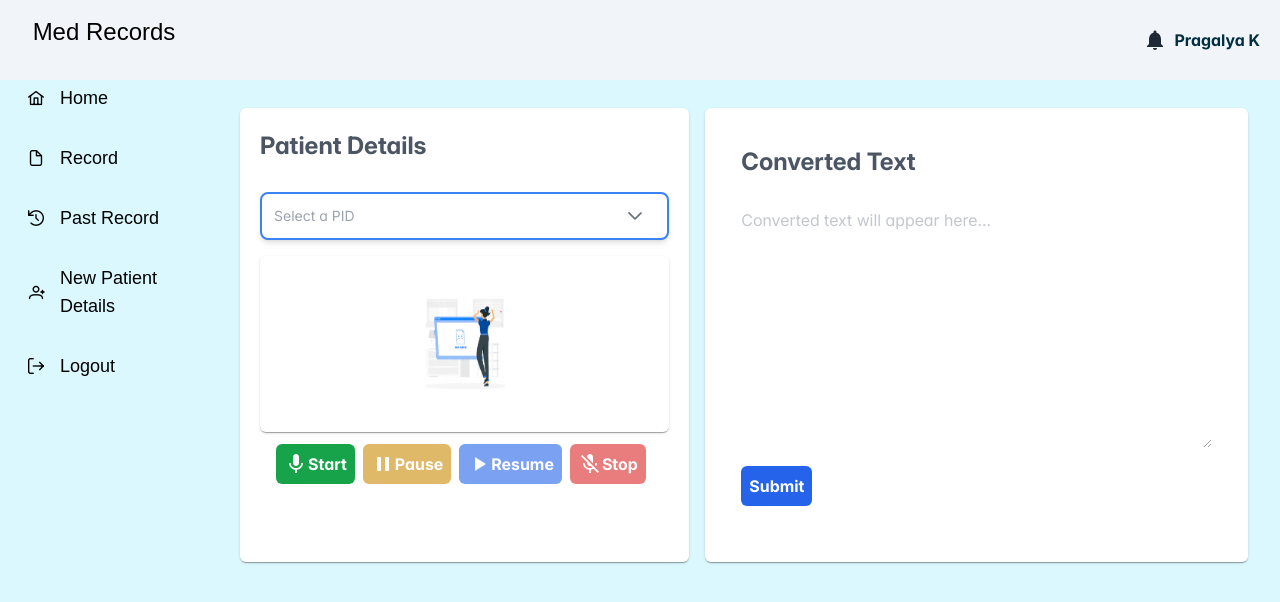
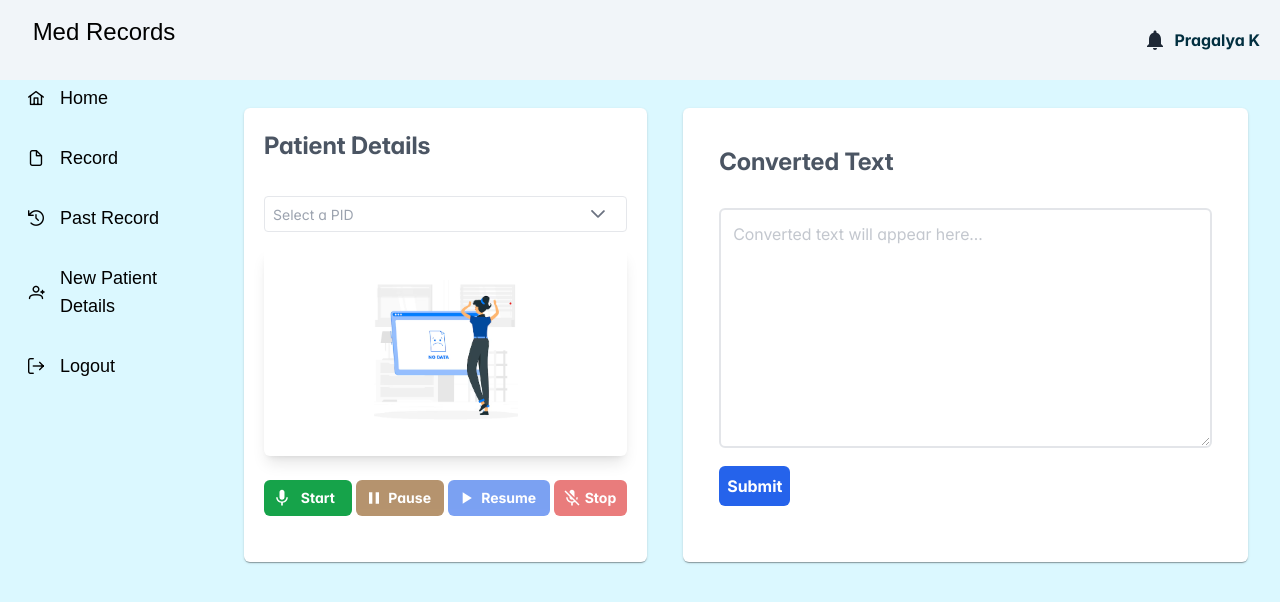
Before and after one commit to PragaL15/med_admin, a React (Vite) app: page /record in a window 1280 px wide. Shown: the top 602 px of the page. Built offline with nearby package versions, Linux system fonts and the light colour scheme; no server answers; sample sign-in values are in the browser's storage; a web font is replaced by a local one.

Commit message:
Updated code

```diff
--- a/src/components/Record/PatientCard.jsx
+++ b/src/components/Record/PatientCard.jsx
@@ -34,9 +34,12 @@ export default function PatientCard() {
       try {
         const token = getAuthToken();
         if (token) {
-        const response = await axios.get("http://localhost:8080/api/patients", {
+          const response = await axios.get(
+            "http://localhost:8080/api/patients",
+            {
               headers: { Authorization: `Bearer ${token}` },
-        });
+            }
+          );
           console.log("PIDs API Response:", response.data);
           setPid(response.data);
         } else {
@@ -61,13 +64,18 @@ useEffect(() => {
           setIsLoading(true);
           const token = getAuthToken();
           if (token) {
-          const response = await axios.get(`http://localhost:8080/api/patients/${selectedPid.p_id}`, {
+            const response = await axios.get(
+              `http://localhost:8080/api/patients/${selectedPid.p_id}`,
+              {
                 headers: { Authorization: `Bearer ${token}` },
-          });
+              }
+            );
             console.log("Patient Details API Response:", response.data);
             setPatientDetails(response.data);
           } else {
-          console.error("Unable to fetch patient details due to missing token.");
+            console.error(
+              "Unable to fetch patient details due to missing token."
+            );
           }
         } catch (error) {
           if (error.response && error.response.status === 401) {
@@ -90,7 +98,6 @@ useEffect(() => {
     console.log("Role:", localStorage.getItem("role"));
     console.log("User ID:", localStorage.getItem("user_id"));
   }, []);
-
 
   // Start recording audio
   const startRecording = async () => {
@@ -143,12 +150,16 @@ useEffect(() => {
     try {
       // Convert Blob to ArrayBuffer and then decode audio data
       const arrayBuffer = await blob.arrayBuffer();
-      const audioContext = new (window.AudioContext || window.webkitAudioContext)();
+      const audioContext = new (window.AudioContext ||
+        window.webkitAudioContext)();
       const audioBuffer = await audioContext.decodeAudioData(arrayBuffer);
 
       // Ensure we handle cases with multiple channels if needed
-      const channelData = audioBuffer.numberOfChannels > 1
-        ? Array.from({ length: audioBuffer.numberOfChannels }, (_, i) => audioBuffer.getChannelData(i))
+      const channelData =
+        audioBuffer.numberOfChannels > 1
+          ? Array.from({ length: audioBuffer.numberOfChannels }, (_, i) =>
+              audioBuffer.getChannelData(i)
+            )
           : [audioBuffer.getChannelData(0)]; // Default to mono channel
 
       // Encode to WAV format
@@ -164,9 +175,13 @@ useEffect(() => {
       formData.append("audio_data", wavBlob, "audio.wav");
 
       // Send POST request to the server
-      const response = await axios.post("http://localhost:5000/convert", formData, {
+      const response = await axios.post(
+        "http://localhost:5000/convert",
+        formData,
+        {
           headers: { "Content-Type": "multipart/form-data" },
-      });
+        }
+      );
 
       // Handle response
       if (response.data && response.data.text) {
@@ -211,7 +226,10 @@ useEffect(() => {
 
   return (
     <div className="inline w-full gap-4 mt-7 md:flex">
-      <Card title="Patient Details" className="w-full mt-6 md:w-1/2 md:mt-0 ">
+      <Card
+        title="Patient Details"
+        className="w-full mt-6 ml-1 md:w-2/5 md:mt-0 "
+      >
         <div className="card inline justify-content-center ">
           <Dropdown
             value={selectedPid}
@@ -220,70 +238,93 @@ useEffect(() => {
             optionLabel="p_id"
             placeholder="Select a PID"
             filter
-            className="w-full p-2 md:w-10rem bg-white border-2 border-blue-500 rounded-lg shadow-md hover:bg-white focus:outline-none focus:ring-2 focus:ring-blue-500"
+            className="input-class-drop"
+            panelClassName="custom-dropdown-panel"
           />
-          <Card className="mt-4 flex items-center justify-center border-black bg-white">
+
+          <Card className="mt-4 h-52 flex  items-center justify-center shadow-lg border-black bg-white">
             {isLoading ? (
               <p>Loading patient details...</p>
             ) : patientDetails ? (
               <div>
-                <p className="text-lg font-semibold text-blue-700 mb-2">
-                  Name: <span className="font-normal text-gray-800">{patientDetails.name}</span>
+                <p className=" font-semibold text-blue-700 mb-2">
+                  Name:{" "}
+                  <span className="font-normal text-sm text-gray-800">
+                    {patientDetails.name}
+                  </span>
                 </p>
-                <p className="text-lg font-semibold text-blue-700 mb-2">
-                  Phone Number: <span className="font-normal text-gray-800">{patientDetails.phone}</span>
+                <p className=" font-semibold text-blue-700 mb-2">
+                  Phone number:{" "}
+                  <span className="font-normal text-sm text-gray-800">
+                    {patientDetails.name}
+                  </span>
                 </p>
-                <p className="text-lg font-semibold text-blue-700 mb-2">
-                  Email: <span className="font-normal text-gray-800">{patientDetails.email}</span>
+                <p className=" font-semibold text-blue-700 mb-2">
+                  Email:{" "}
+                  <span className="font-normal text-sm text-gray-800">
+                    {patientDetails.name}
+                  </span>
                 </p>
-                <p className="text-lg font-semibold text-blue-700 mb-2">
-                  Status: <span className="font-normal text-gray-800">{patientDetails.status}</span>
+                <p className=" font-semibold text-blue-700 mb-2">
+                  Existing Allergies:{" "}
+                  <span className="font-normal text-sm text-gray-800">
+                    {patientDetails.phone}
+                  </span>
+                </p>
+                <p className=" font-semibold text-blue-700 mb-2">
+                  Current Problem:{" "}
+                  <span className="font-normal text-sm text-gray-800">
+                    {patientDetails.email}
+                  </span>
                 </p>
               </div>
             ) : (
-              <img src={Nodata} alt="No Data" className="w-20 h-24 mx-auto" />
+              <img src={Nodata} alt="No Data" className="w-36 h-36 mx-auto" />
             )}
           </Card>
         </div>
 
-        <div className="flex gap-2 mt-3">
+        <div className="flex gap-1 mt-6">
           <Button
             onClick={startRecording}
-            icon={<MicIcon />}
+            icon={<MicIcon sx={{ width: 20, height: 20 }} />}
             label="Start"
-            className="bg-green-600 text-white p-2 ml-4"
+            className="bg-green-600 text-white text-sm p-2 w-24"
             disabled={isRecording || isPaused}
           />
           <Button
             onClick={pauseRecording}
-            icon={<PauseIcon />}
+            icon={<PauseIcon sx={{ width: 20, height: 20 }} />}
             label="Pause"
-            className="bg-yellow-600 text-white p-2"
+            className="bg-yellow-800 text-white p-2 text-sm w-24"
             disabled={!isRecording || isPaused}
           />
           <Button
             onClick={resumeRecording}
-            icon={<PlayArrowIcon />}
+            icon={<PlayArrowIcon sx={{ width: 20, height: 20 }} />}
             label="Resume"
-            className="bg-blue-600 text-white p-2"
+            className="bg-blue-600 text-white text-sm p-2 w-28"
             disabled={!isRecording || !isPaused}
           />
           <Button
             onClick={stopRecording}
-            icon={<MicOffIcon />}
+            icon={<MicOffIcon sx={{ width: 20, height: 20 }} />}
             label="Stop"
-            className="bg-red-600 text-white p-2"
+            className="bg-red-600 text-white text-sm p-2 w-20"
             disabled={!isRecording}
           />
         </div>
       </Card>
 
-<Card className="w-full mt-4 md:w-1/2 lg:w-3/5 md:mt-0 p-4  bg-white" title="Converted Text">
+      <Card
+  className="w-full mt-4 md:w-1/2 lg:w-3/5 md:mt-0 p-4 ml-5 bg-white"
+  title="Converted Text"
+>
   <InputTextarea
     disabled
     rows={5}
     value={recordedText}
-    className="w-full h-60"
+    className="w-full h-60 border-2 border-gray-300 rounded-md p-3 focus:outline-none focus:ring-2 focus:ring-blue-500"
     placeholder="Converted text will appear here..."
   />
   <Button
```
Lines whose indentation alone changed are shown as unchanged.
